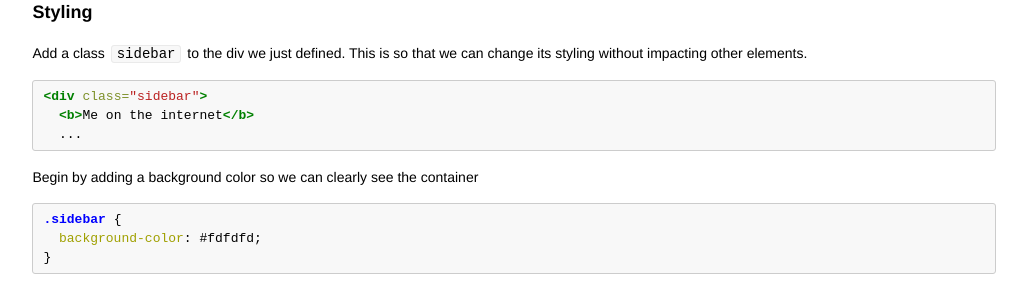
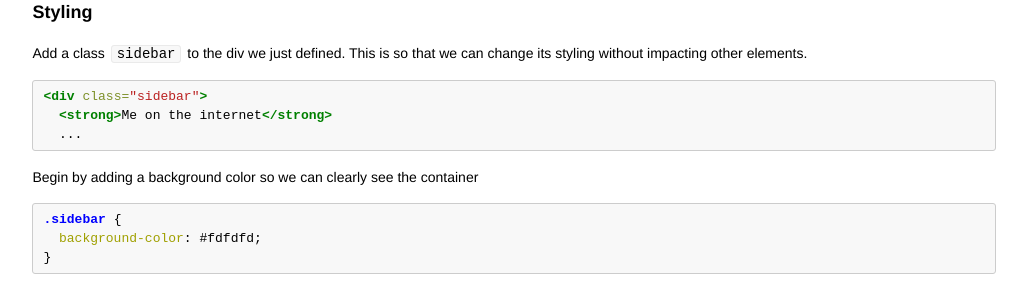
Before and after one commit to codebar/tutorials, a Jekyll site: the page built from html/lesson3/tutorial.md, in a window 1280 px wide and 900 px high, scrolled down 5416 px. Shown: the part 152-444 px from the top of the window, without its empty margins (126-1153 px from the left). Built offline with Jekyll 4.4.1, drawn with Linux system fonts in a browser that asks for light colours; Markdown is read by kramdown in place of the engine named in the settings.

Commit message:
changing <b> to <strong> in HTML tutorial 3, to keep the tutorial consistent

````diff
--- a/html/lesson3/tutorial.md
+++ b/html/lesson3/tutorial.md
@@ -232,7 +232,7 @@ Add a class `sidebar` to the div we just defined. This is so that we can change
 
 ```html
 <div class="sidebar">
-  <b>Me on the internet</b>
+  <strong>Me on the internet</strong>
   ...
 ```
 
````
